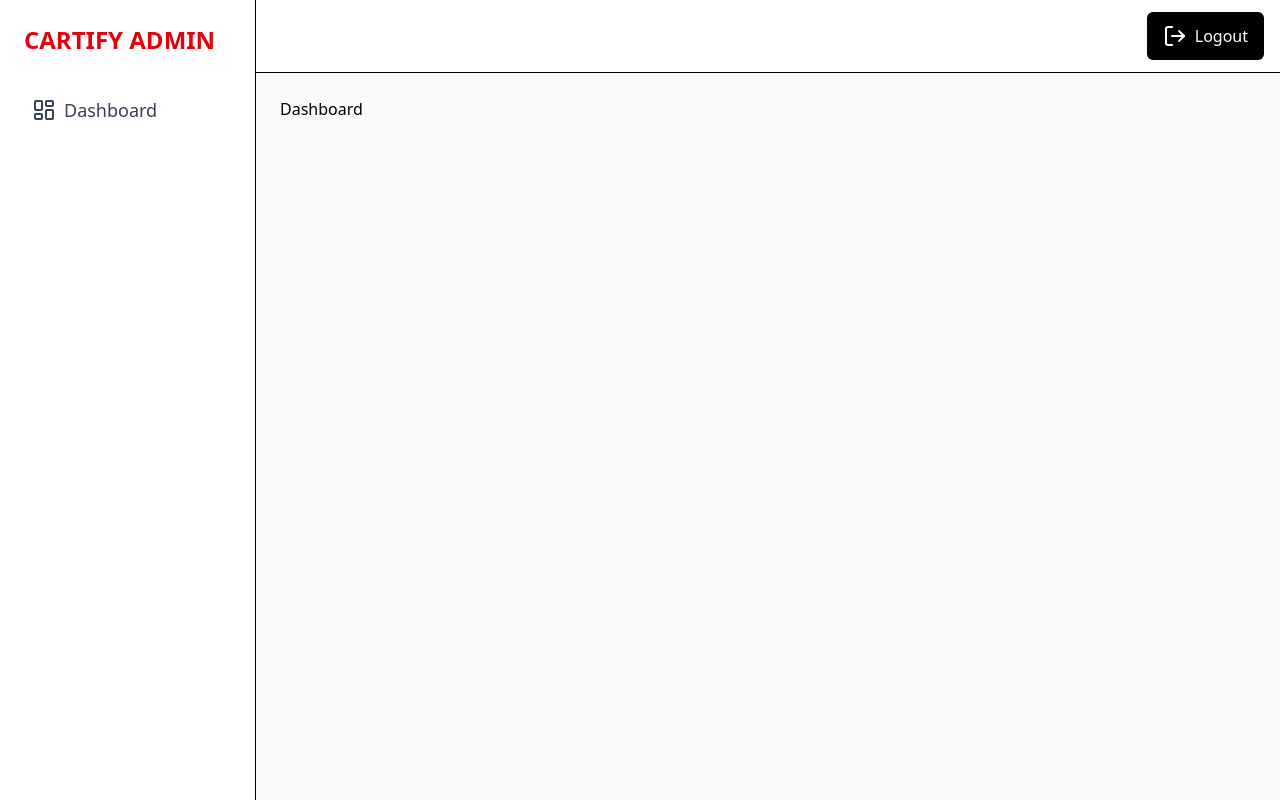
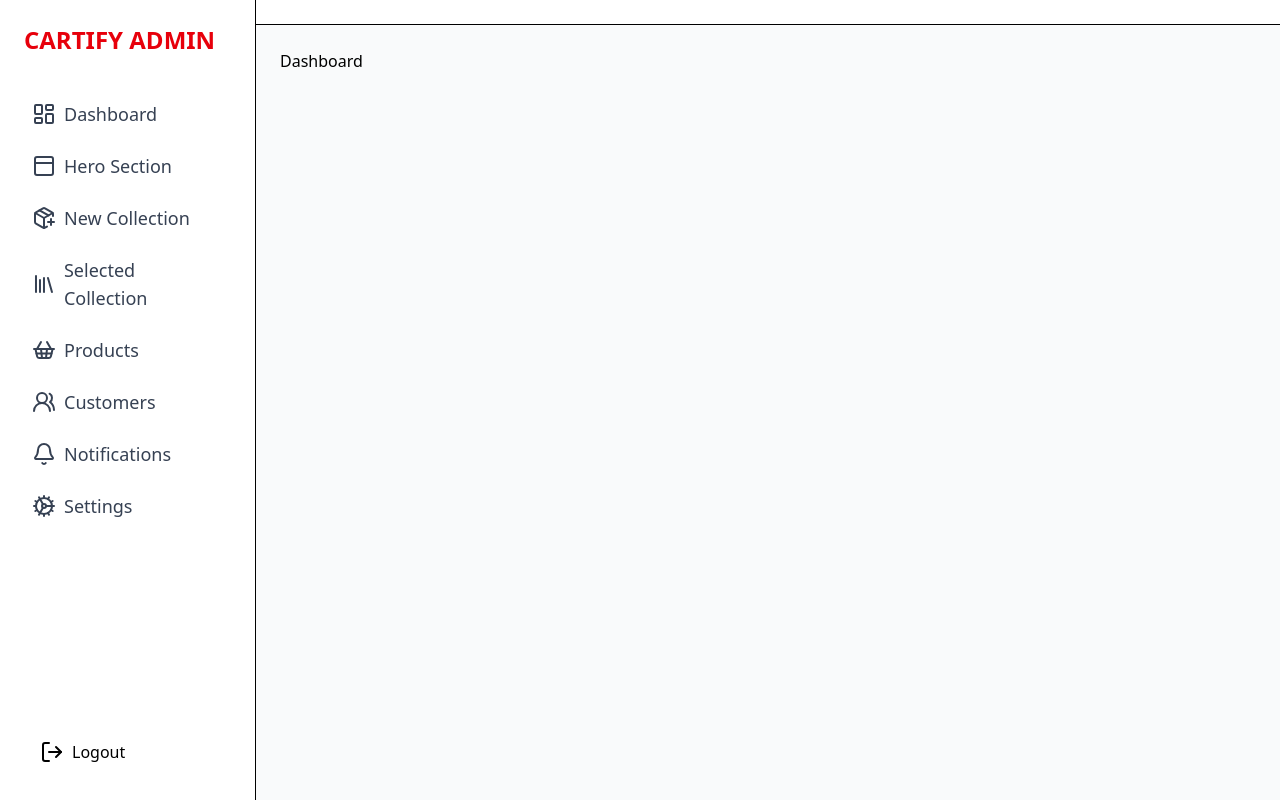
Before and after one commit to Yassin-101/CARTIFY, a React (Vite) app in the folder frontend/: page /admin in a window 1280 px wide. Built offline with nearby package versions, Linux system fonts and the light colour scheme.

Commit message:
sidebar complete

```diff
--- a/frontend/src/Component/AdminHero.jsx
+++ b/frontend/src/Component/AdminHero.jsx
@@ -10,9 +10,7 @@ const AdminHero = () => {
        <Menu />
        <span className='sr-only'>Toggle Menu</span>
       </button>
-      <div className='flex flex-1 justify-end'>
-        <button className='cursor-pointer bg-black text-white rounded-md inline-flex gap-2 px-4 py-3 items-center '> <LogOut /> Logout</button>
-      </div>
+
 
     </div>
   )
--- a/frontend/src/Component/AdminSidebar.jsx
+++ b/frontend/src/Component/AdminSidebar.jsx
@@ -1,21 +1,76 @@
 import React from 'react'
 import { NavLink } from 'react-router-dom'
-import {LayoutDashboard} from 'lucide-react'
+import {Bell, Cog, LayoutDashboard, Library, LogOut, PackagePlus, PanelTop, ShoppingBasket, UsersRound} from 'lucide-react'
 
 const AdminSidebar = () => {
   return (
     <div className='w-64 bg-white border-r p-6 flex flex-col'>
       <h2 className='text-2xl font-bold text-red-600 mb-8'>CARTIFY ADMIN</h2>
-      <span className=''>
+      <span className='flex-1'>
         <ul>
-          <NavLink to={'/admin'} className={({isActive})=>`block px-2 py-2 rounded hover:text-red-600 ${isActive?"font-medium text-gray-700":"text-red-600"}`}>
+        {/* Dashboard */}
+          <NavLink to={'/admin'} className={({isActive})=>`block px-2 py-3 rounded hover:text-red-600 ${isActive?"font-medium text-gray-700":"text-red-600"}`}>
           <span className='flex gap-2 text-lg items-center'>
           <LayoutDashboard />
             Dashboard
             </span>
           </NavLink>
+          {/* Hero Section */}
+          <NavLink className={({isActive})=>`block px-2 py-3 rounded hover:text-red-600 ${isActive?"font-medium text-gray-700":"text-red-600"}`}>
+            <span className='flex gap-2 text-lg items-center'>
+              <PanelTop />
+                  Hero Section
+            </span>
+            </NavLink>
+            {/* New Collection */}
+            <NavLink className={({isActive})=>`block px-2 py-3 rounded hover:text-red-600 ${isActive?"font-medium text-gray-700":"text-red-600"}`}>
+              <span className='flex gap-2 text-lg items-center'>
+                <PackagePlus />
+                New Collection
+              </span>
+            </NavLink>
+            {/* Selected collection */}
+            <NavLink className={({isActive})=>`block px-2 py-3 rounded hover:text-red-600 ${isActive?"font-medium text-gray-700":"text-red-600"}`}>
+              <span className='flex gap-2 text-lg items-center'>
+                <Library />
+                Selected Collection
+              </span>
+            </NavLink>
+            {/* products */}
+            <NavLink className={({isActive})=>`block px-2 py-3 rounded hover:text-red-600 ${isActive?"font-medium text-gray-700":"text-red-600"}`}>
+              <span className="flex gap-2 text-lg items-center">
+                <ShoppingBasket />
+                Products
+              </span>
+            </NavLink>
+            {/* Customers */}
+            <NavLink className={({isActive})=>`block px-2 py-3 rounded hover:text-red-600 ${isActive?"font-medium text-gray-700":"text-red-600"}`}>
+              <span className='flex gap-2 text-lg items-center'>
+                <UsersRound />
+                Customers
+              </span>
+            </NavLink>
+            {/* Notification */}
+            <NavLink className={({isActive})=>`block px-2 py-3 rounded hover:text-red-600 ${isActive?"font-medium text-gray-700":"text-red-600"}`} >
+              <span className='flex gap-2 text-lg items-center'>
+                <Bell />
+                Notifications
+              </span>
+            </NavLink>
+            {/* Setting */}
+            <NavLink className={({isActive})=>`block px-2 py-3 rounded hover:text-red-600 ${isActive?"font-medium text-gray-700":"text-red-600"}`}>
+            <span className='flex gap-2 text-lg items-center'>
+              <Cog />
+              Settings
+            </span>
+            </NavLink>
         </ul>
       </span>
+      <div className='mt-auto pt-6'>
+         <div className='flex flex-1 '>
+                <button className='cursor-pointer bg-white text-black rounded-md inline-flex gap-2 px-4 py-3 items-center '> <LogOut /> Logout</button>
+              </div>
+      </div>
     </div>
   )
 }
```
